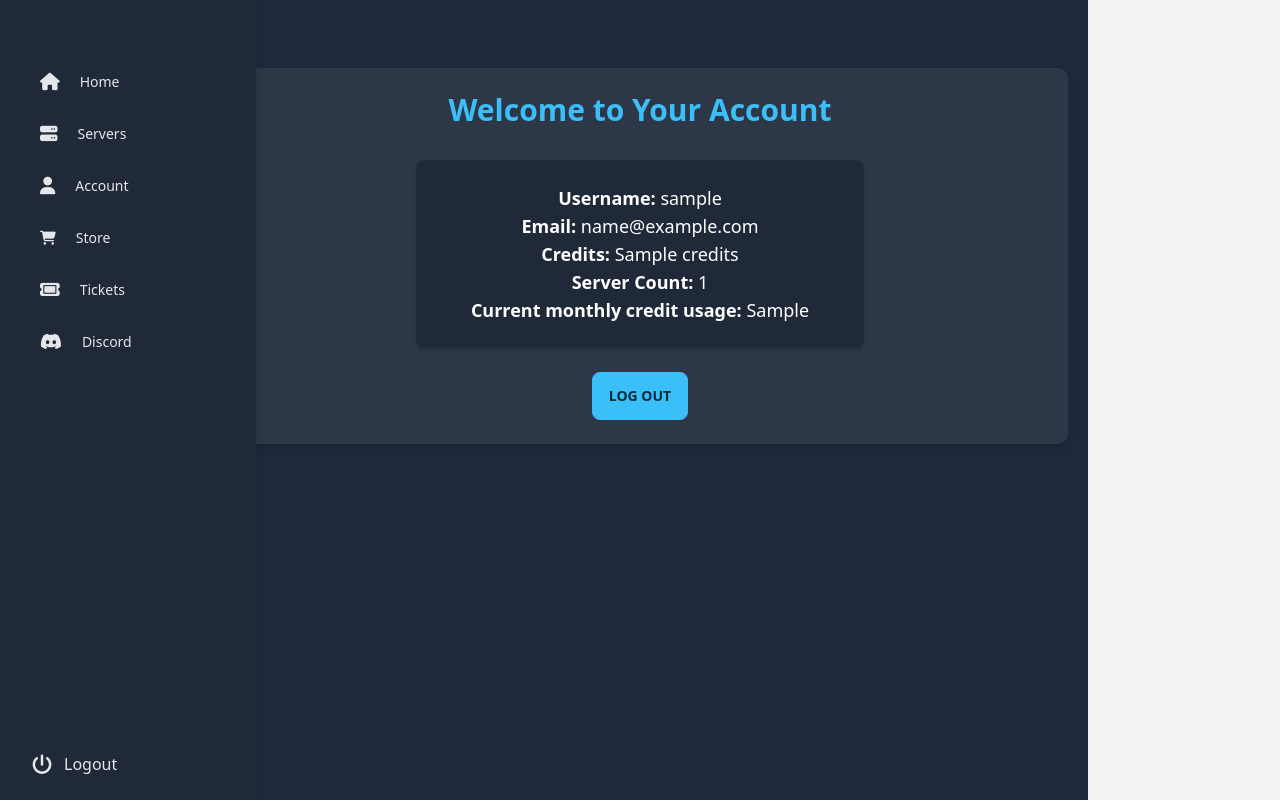
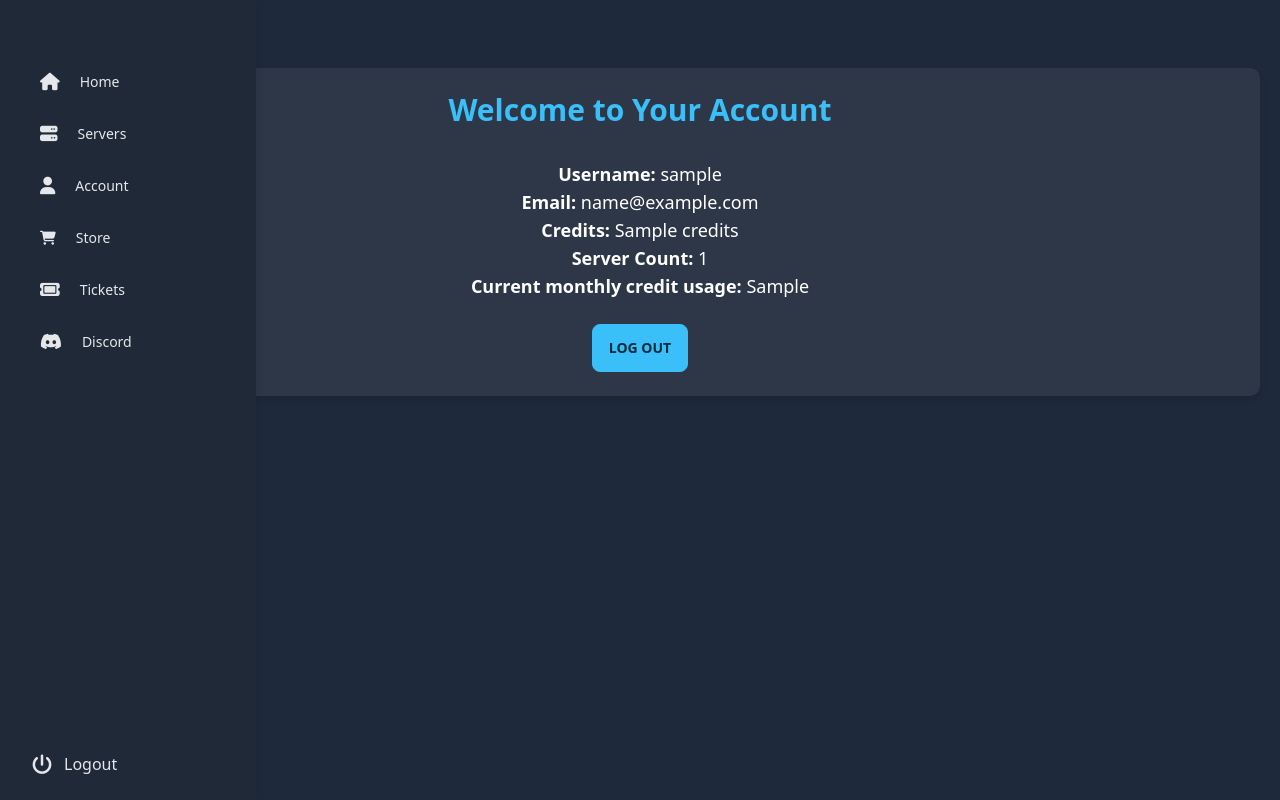
Before and after one commit to Lunes-Hosting/controlpanel, a Flask app: template templates/account.html in a window 1280 px wide. Run offline with Flask 3, Linux system fonts and the light colour scheme; the template is opened without the code that fills it: most values are stand-ins (such as "Sample title", 1, 10 or a date in 2020); parts of the project's set-up code (start-up, migrations or seed data) failed here and were passed over; some libraries are stand-ins or nearby versions.

Commit message:
Revert till containers are fixed

```diff
--- a/templates/account.html
+++ b/templates/account.html
@@ -10,7 +10,9 @@
     <script async src="https://pagead2.googlesyndication.com/pagead/js/adsbygoogle.js?client=ca-pub-6122367965027230" crossorigin="anonymous"></script>
 </head>
 <body>
-    <div class="content max-w-4xl mx-auto">
+    {% include 'taskbar.html' %}
+
+    <div class="content">
         <div class="container mx-auto mt-12 p-6">
             {% with messages = get_flashed_messages() %}
             {% if messages %}
@@ -24,10 +26,9 @@
             {% endfor %}
             {% endif %}
             {% endwith %}
-            {% include 'taskbar.html' %}
 
             <h1 class="text-3xl font-bold text-center text-info">Welcome to Your Account</h1>
-            <div class="user-info mt-8 text-center text-white max-w-md mx-auto bg-gray-800 p-6 rounded-lg shadow-md">
+            <div class="user-info mt-8 text-center text-white">
                 <p class="text-lg"><strong>Username:</strong> {{username}}</p>
                 <p class="text-lg"><strong>Email:</strong> {{email}}</p>
                 <p class="text-lg"><strong>Credits:</strong> {{credits}}</p>
@@ -40,3 +41,4 @@
         </div>
     </div>
 </body>
+</html>
```
